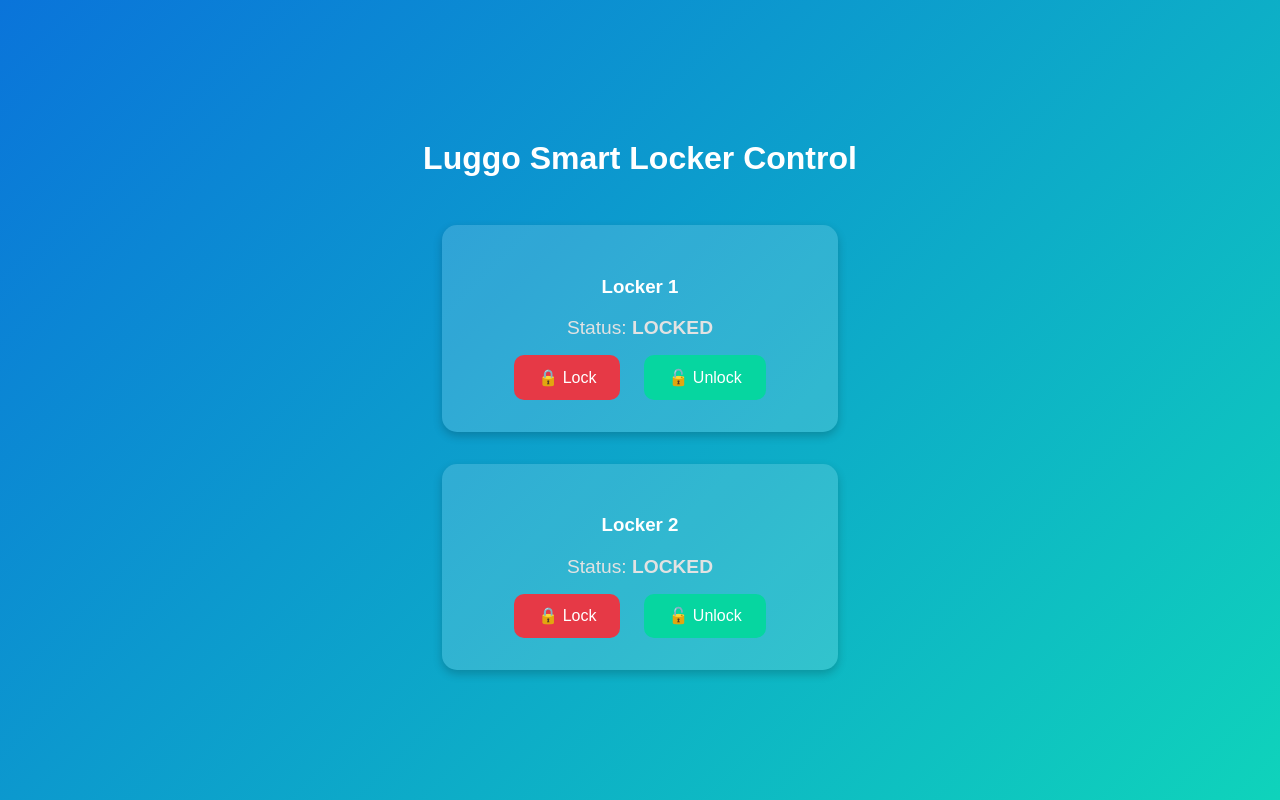
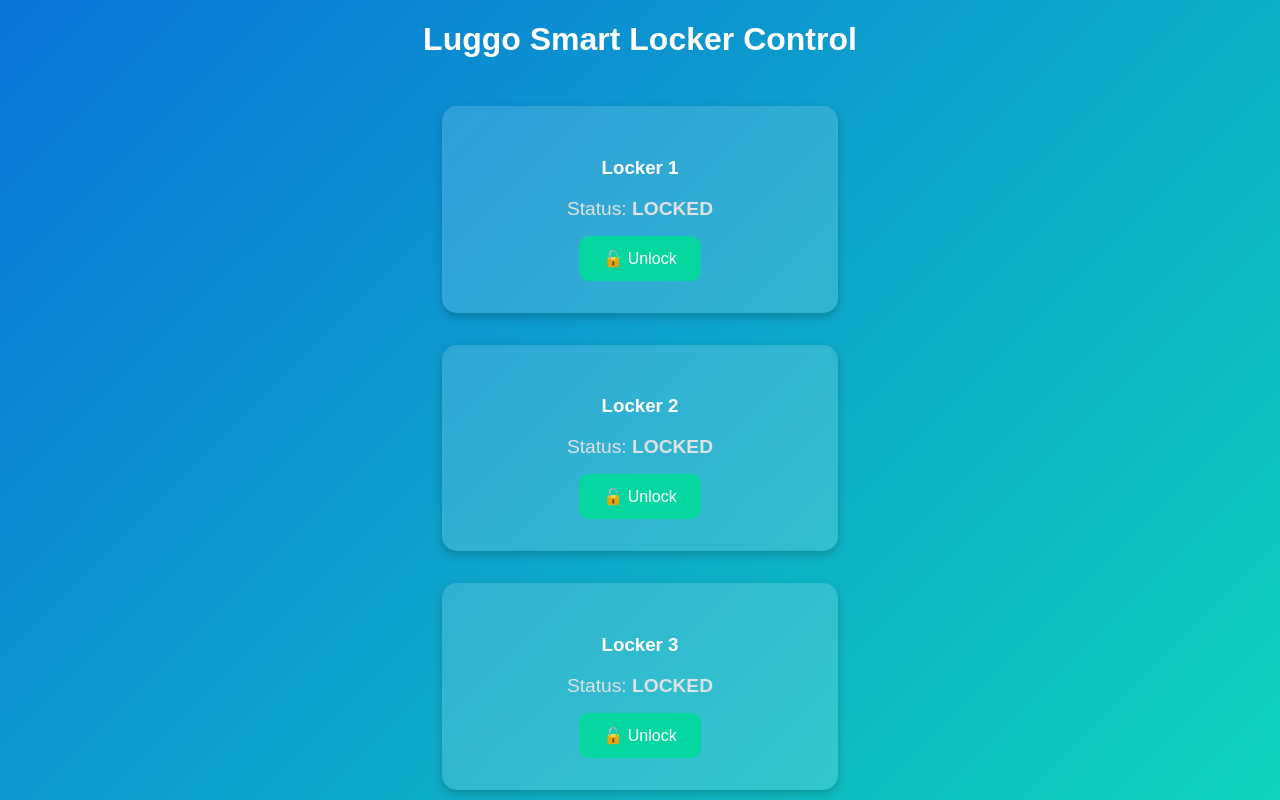
Before and after one commit to Shuhail-hub/Luggo-Web, a React (Create React App) app in the folder frontend/: page / in a window 1280 px wide. Built offline with nearby package versions, Linux system fonts and the light colour scheme; no server answers.

Commit message:
Updated frontend Locker 3

```diff
--- a/frontend/src/pages/LockerControl.jsx
+++ b/frontend/src/pages/LockerControl.jsx
@@ -11,19 +11,19 @@
 function LockerControl() {
   const [status1, setStatus1] = useState("LOCKED");
   const [status2, setStatus2] = useState("LOCKED");
+  const [status3, setStatus3] = useState("LOCKED");
   const [loading, setLoading] = useState(false);
 
-  // ✅ Sends LOCK1, UNLOCK1, LOCK2, UNLOCK2 commands to backend
+  // ✅ Sends UNLOCK1, UNLOCK2, UNLOCK3 commands to backend
   const sendCommand = async (command) => {
     try {
       setLoading(true);
 
-      // ✅ Map frontend commands to backend URLs
+      // ✅ Map commands to backend endpoints
       let endpoint = "";
-      if (command === "LOCK1") endpoint = "/api/locker1/lock";
-      else if (command === "UNLOCK1") endpoint = "/api/locker1/unlock";
-      else if (command === "LOCK2") endpoint = "/api/locker2/lock";
+      if (command === "UNLOCK1") endpoint = "/api/locker1/unlock";
       else if (command === "UNLOCK2") endpoint = "/api/locker2/unlock";
+      else if (command === "UNLOCK3") endpoint = "/api/locker3/unlock";
 
       const response = await axios.post(`${API_URL}${endpoint}`);
 
@@ -32,11 +32,17 @@
         response.data?.message ||
         `Command ${command} sent successfully!`;
 
-      // ✅ Update locker status on UI
-      if (command === "LOCK1") setStatus1("LOCKED");
-      else if (command === "UNLOCK1") setStatus1("UNLOCKED");
-      else if (command === "LOCK2") setStatus2("LOCKED");
-      else if (command === "UNLOCK2") setStatus2("UNLOCKED");
+      // ✅ Update locker status (unlocked for 10s, then auto-lock)
+      if (command === "UNLOCK1") {
+        setStatus1("UNLOCKED");
+        setTimeout(() => setStatus1("LOCKED"), 10000);
+      } else if (command === "UNLOCK2") {
+        setStatus2("UNLOCKED");
+        setTimeout(() => setStatus2("LOCKED"), 10000);
+      } else if (command === "UNLOCK3") {
+        setStatus3("UNLOCKED");
+        setTimeout(() => setStatus3("LOCKED"), 10000);
+      }
 
       alert(message);
     } catch (err) {
@@ -59,13 +65,6 @@
         </p>
         <div className="button-group">
           <button
-            className="lock-btn"
-            disabled={loading}
-            onClick={() => sendCommand("LOCK1")}
-          >
-            🔒 Lock
-          </button>
-          <button
             className="unlock-btn"
             disabled={loading}
             onClick={() => sendCommand("UNLOCK1")}
@@ -83,16 +82,26 @@
         </p>
         <div className="button-group">
           <button
-            className="lock-btn"
+            className="unlock-btn"
             disabled={loading}
-            onClick={() => sendCommand("LOCK2")}
+            onClick={() => sendCommand("UNLOCK2")}
           >
-            🔒 Lock
+            🔓 Unlock
           </button>
+        </div>
+      </div>
+
+      {/* Locker 3 */}
+      <div className="locker-box">
+        <h3>Locker 3</h3>
+        <p className="status">
+          Status: <strong>{status3}</strong>
+        </p>
+        <div className="button-group">
           <button
             className="unlock-btn"
             disabled={loading}
-            onClick={() => sendCommand("UNLOCK2")}
+            onClick={() => sendCommand("UNLOCK3")}
           >
             🔓 Unlock
           </button>
```
